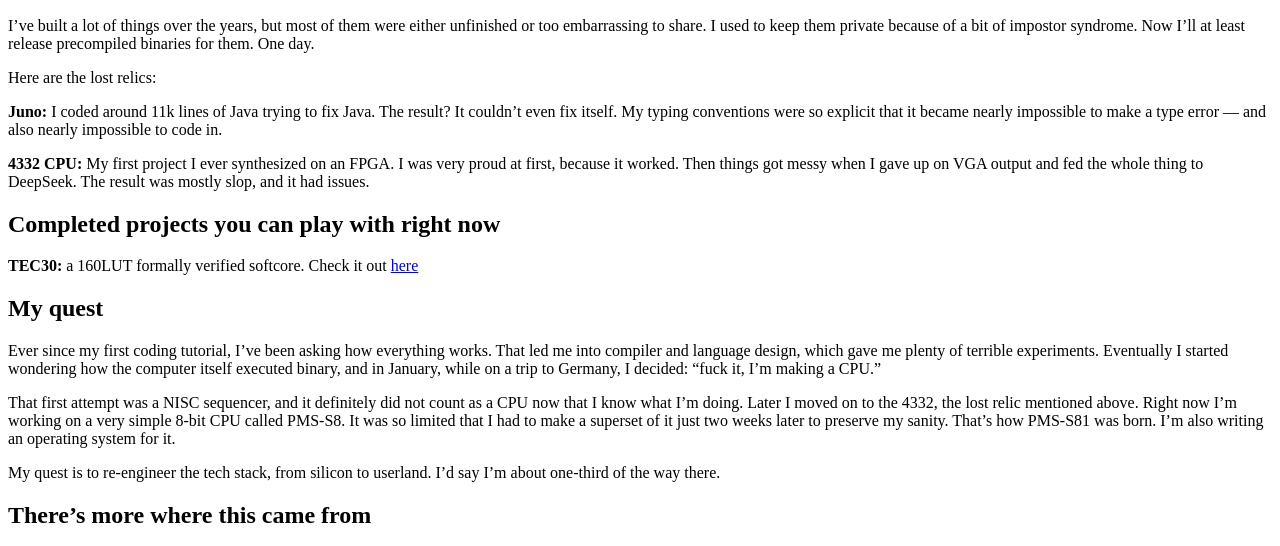
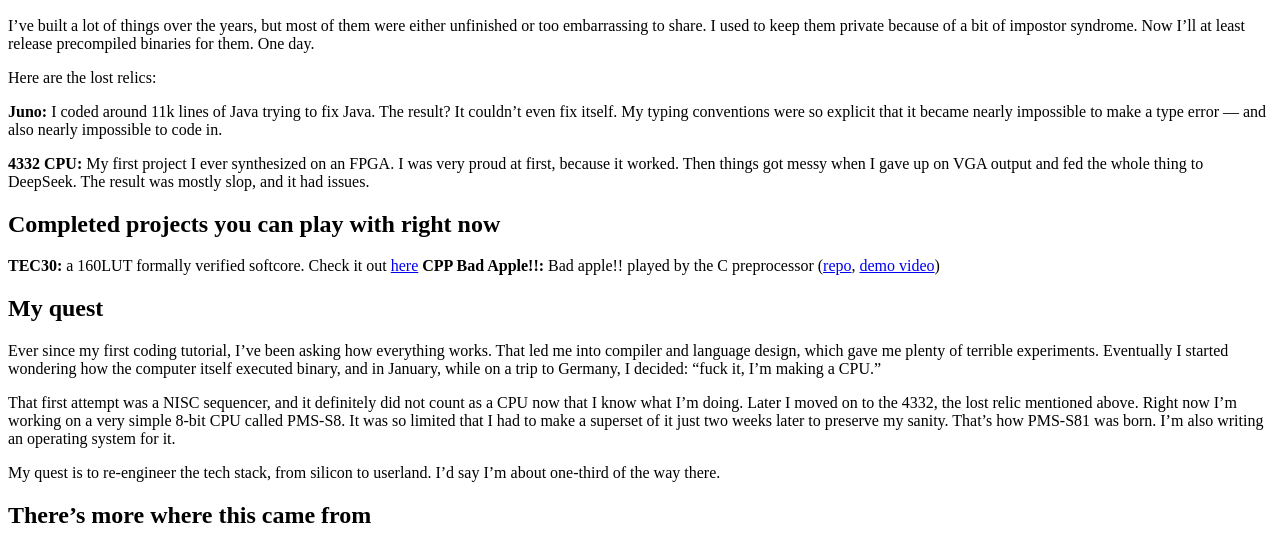
Before and after one commit to LoPalma/LoPalma.github.io, a plain HTML site: page index.html in a window 1280 px wide. Shown: the part 242-788 px from the top of the page. Drawn offline with Linux system fonts and the light colour scheme.

Commit message:
Added CPP bad apple to project list

```diff
--- a/index.html
+++ b/index.html
@@ -46,6 +46,7 @@
 
     <p>
         <b>TEC30:</b> a 160LUT formally verified softcore. Check it out <a href="projects/tec30.html">here</a>
+        <b>CPP Bad Apple!!:</b> Bad apple!! played by the C preprocessor (<a href="https://github.com/lopalma/cpp-bad-apple">repo</a>, <a href="https://imgur.com/a/uCOGgVd">demo video</a>)
     </p>
 
     <h2>My quest</h2>
```
